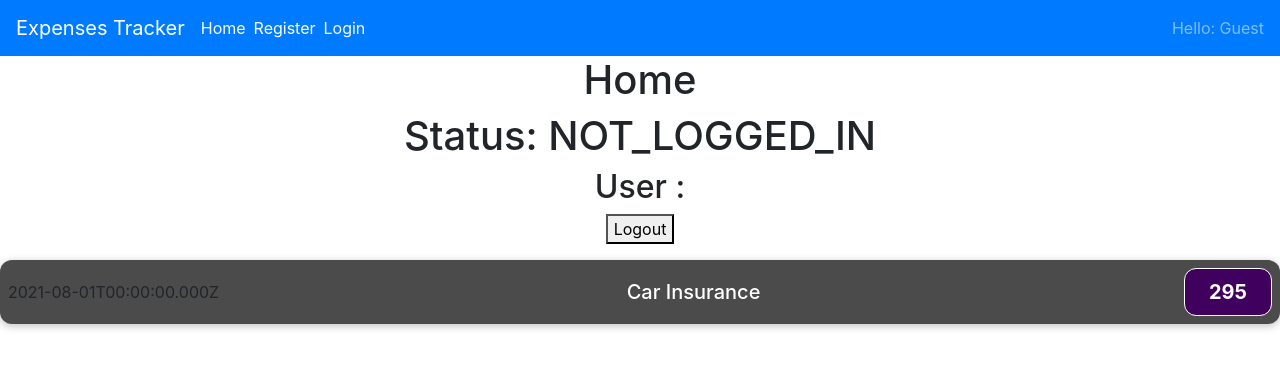
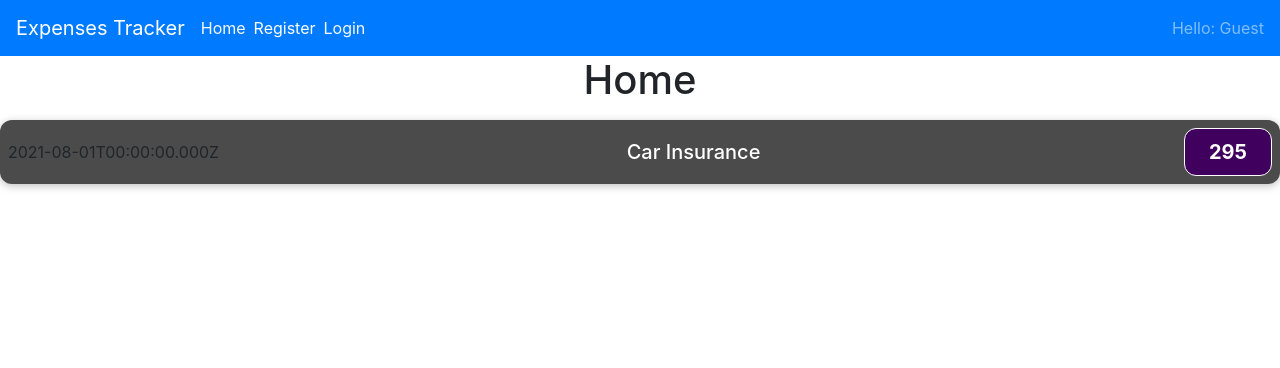
Before and after one commit to cvilla714/tracker-react-front, a React (Create React App) app: page / in a window 1280 px wide. Shown: the top 368 px of the page. Built offline with nearby package versions, Linux system fonts and the light colour scheme; no server answers.

Commit message:
extracted the logout function and delete request to endopint logout

```diff
--- a/src/components/Home.js
+++ b/src/components/Home.js
@@ -1,41 +1,10 @@
 import React from 'react';
-import axios from 'axios';
 import ExpenseItem from './ExpenseItem';
 
 const Home = (props) => {
-  const handleSuccessfulAuth = (data) => {
-    console.log(data.user);
-    props.handleLogin(data);
-    props.history.push('/dashboard');
-  };
-
-  const handleLogoutClick = () => {
-    axios
-      .delete('http://localhost:3001/logout', { withCredentials: true })
-      .then((response) => {
-        props.handleLogout();
-      })
-      .catch((error) => {
-        console.log('logout error', error);
-      });
-    props.handleLogout();
-  };
-
-  // const authLinks ={
-  //   <Fragment>
-
-  //   </Fragment>
-  // }
-
   return (
     <div>
       <h1>Home</h1>
-      <h1>Status: {props.loggedInStatus}</h1>
-      {/* <h1>Status: {this.props.user}</h1> */}
-      <h2>User : {props.user}</h2>
-      <button onClick={() => handleLogoutClick()}>Logout</button>
-      {/* <Registration handleSuccessfulAuth={handleSuccessfulAuth} />
-      <Login handleSuccessfulAuth={handleSuccessfulAuth} /> */}
       <ExpenseItem />
     </div>
   );
```
